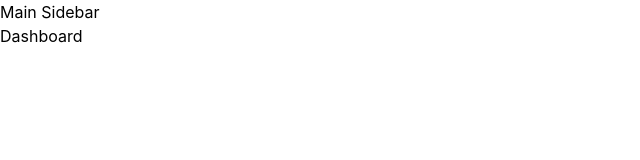
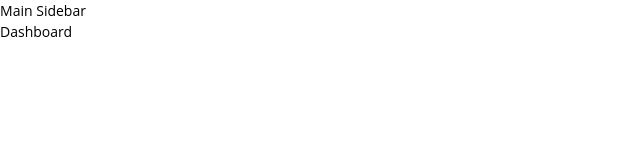
Before and after one commit to AmaduKamara/frontend-test-2022, a Next.js app: page / in a window 1280 px wide. Shown: the top 160 px of the page, without its empty margins (0-640 px from the left). Built offline with nearby package versions, Linux system fonts and the light colour scheme.

Commit message:
Add OpenSans font

```diff
--- a/styles/globals.css
+++ b/styles/globals.css
@@ -1,13 +1,15 @@
 @tailwind base;
 @tailwind components;
 @tailwind utilities;
+
+@import url("https://fonts.googleapis.com/css2?family=Open+Sans:wght@300;400&display=swap");
 
 html,
 body {
   padding: 0;
   margin: 0;
-  font-family: -apple-system, BlinkMacSystemFont, Segoe UI, Roboto, Oxygen,
-    Ubuntu, Cantarell, Fira Sans, Droid Sans, Helvetica Neue, sans-serif;
+  font-family: "Open Sans", sans-serif;
+  font-size: 14px;
 }
 
 a {
@@ -18,3 +20,7 @@
 * {
   box-sizing: border-box;
 }
+
+ul li {
+  list-style: none;
+}
```
